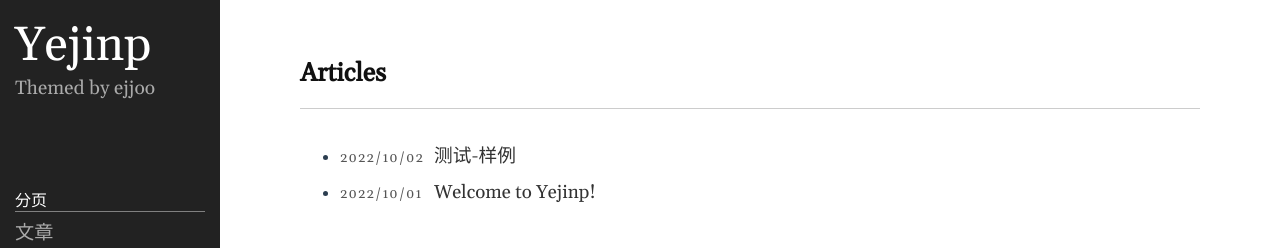
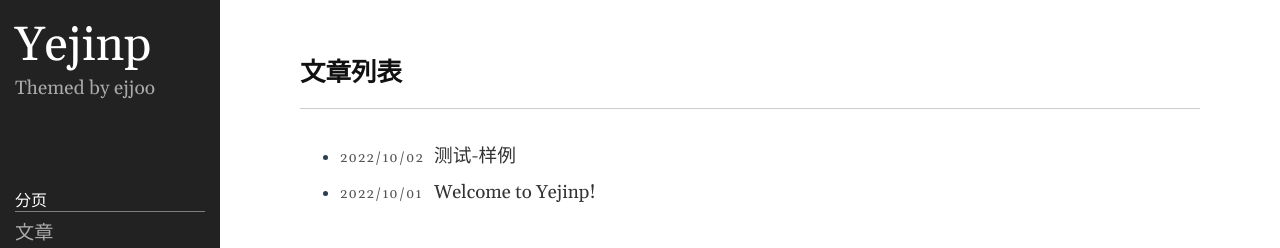
Before and after one commit to yejinp/yejinp.github.io, a Jekyll site: the page built from index.md, in a window 1280 px wide. Shown: the top 248 px of the page. Built offline with Jekyll 4.4.1, drawn with Linux system fonts in a browser that asks for light colours.

Commit message:
改成中文

```diff
--- a/_includes/home.html
+++ b/_includes/home.html
@@ -1,6 +1,6 @@
 <article class="post">
   <header class="post-header home">
-    <div class="post-title">Articles</div>
+    <div class="post-title">文章列表</div>
   </header>
 
   <div class="post-content">
```
